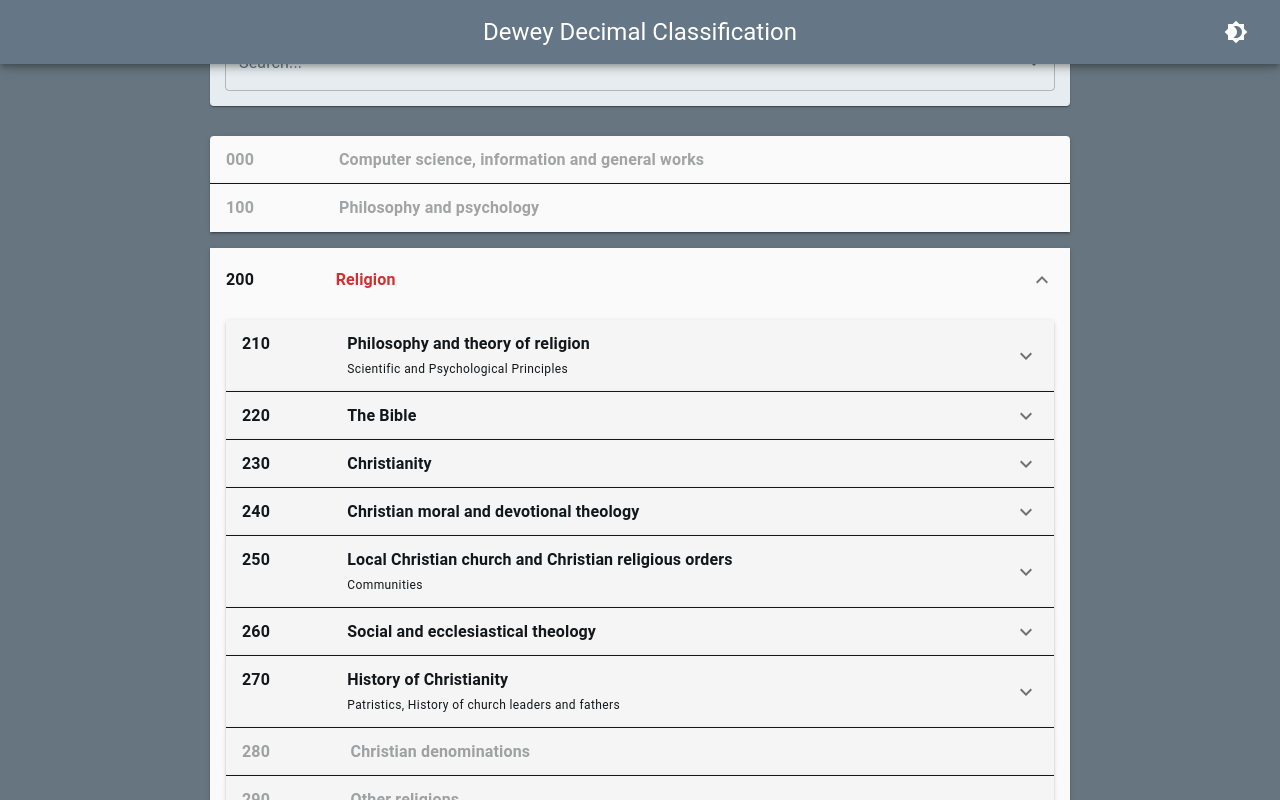
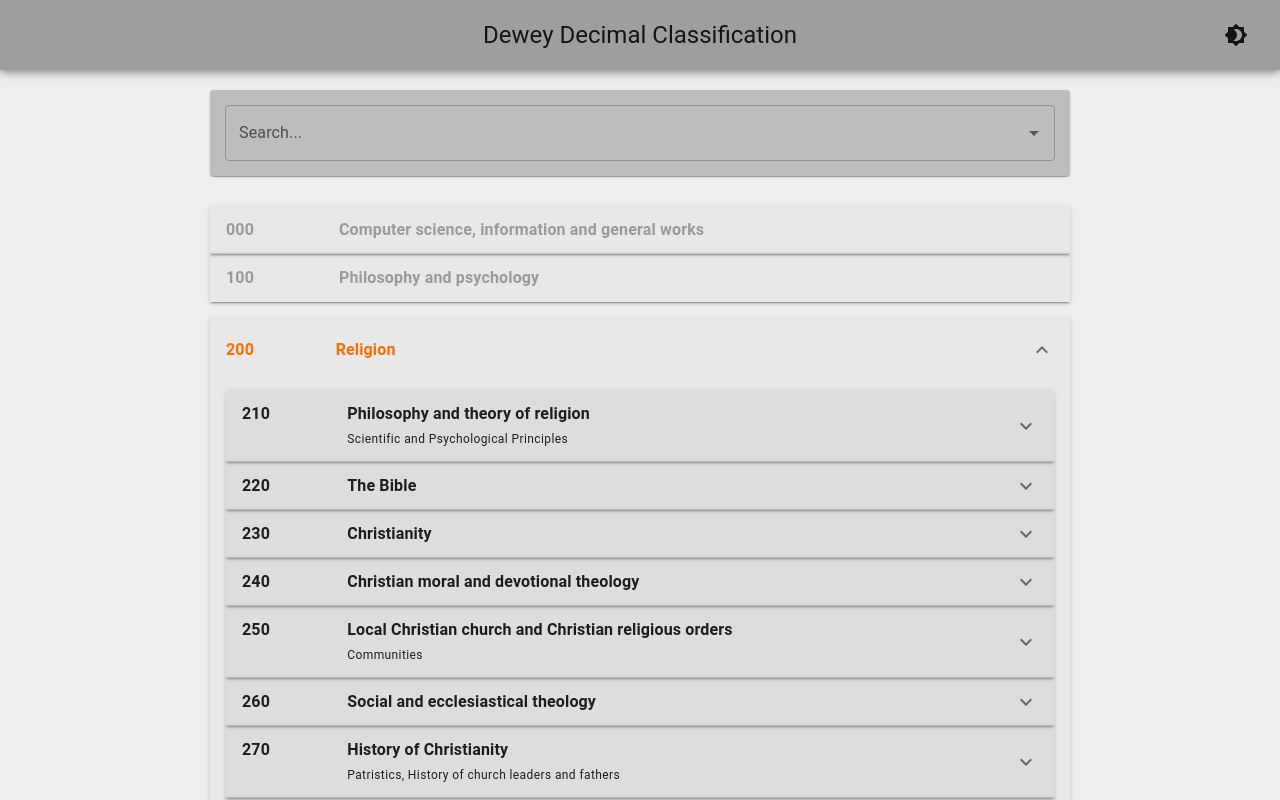
Before and after one commit to AdrianMetlenko/DDC, a React (Create React App) app: page / in a window 1280 px wide. Shown: the top 800 px of the page. Built offline with nearby package versions, Linux system fonts and the light colour scheme.

Commit message:
Theme progress

```diff
--- a/src/App.tsx
+++ b/src/App.tsx
@@ -1,71 +1,15 @@
-import React, {useContext, useEffect, useMemo, useState} from 'react';
+import React, {useEffect, useMemo, useState} from 'react';
 import {
     CssBaseline,
-    TextField, Autocomplete, Paper, PaletteMode, createTheme, ThemeProvider, PaletteColorOptions, ThemeOptions
+    TextField, Autocomplete, Paper, PaletteMode, createTheme, ThemeProvider
 } from '@mui/material';
 import ddcJson from './ddc.json'
-import {amber, blue, deepOrange, grey, indigo} from "@mui/material/colors";
 import {Helmet} from 'react-helmet'
 import {ddcCode, searchOption} from "./types/types";
 import {flatten} from "./functions/FlattenSearchOptions";
 import {createAccordion} from "./functions/CreateAccordionsRecursive";
 import TopBar from "./components/TopBar";
-
-const dark_mode = [
-    '#E6EEF8',
-    '#A1A5AB',
-    '#272C4A',
-    '#222845',
-    '#1A2039'
-]
-
-const light_mode = [
-    '#FFFFFF',
-    '#E6ECF0',
-    '#657786',
-    '#66757F',
-    '#14171A'
-]
-
-const getDesignTokens = (mode: PaletteMode) => ({
-    palette: {
-        mode,
-        ...(mode === 'light'
-            ? {
-                // palette values for light mode
-                primary: {
-                    main: light_mode[2]
-                },
-                divider: light_mode[4],
-                background: {
-                    default: light_mode[3],
-                    paper: light_mode[1],
-                },
-                text: {
-                    primary: light_mode[4],
-                    secondary: light_mode[3],
-                },
-            }
-            : {
-                // palette values for dark mode
-                primary: {
-                    main: dark_mode[2]
-                },
-                divider: dark_mode[4],
-                background: {
-                    default: dark_mode[3],
-                    paper: dark_mode[2],
-                },
-                text: {
-                    primary: dark_mode[1],
-                    secondary: dark_mode[2],
-                },
-            }),
-    },
-} as ThemeOptions);
-
-const ColorModeContext = React.createContext({toggleColorMode: () => {}})
-export const useColorModeContext = () => useContext(ColorModeContext);
+import {ColorModeContext, getDesignTokens} from "./Theme";
 
 function App() {
     const [mode, setMode] = useState<PaletteMode>('light');
@@ -98,10 +42,11 @@ function App() {
     return (
         <ColorModeContext.Provider value={colorMode}>
             <ThemeProvider theme={theme}>
-                <TopBar/>
+                <TopBar height={70}/>
                 <div style={{
                     background: theme.palette.background.default,
-                    height: '100vh',
+                    marginTop: 70,
+                    height: 'calc(100vh - 80px)',
                     display: 'flex',
                     alignItems: "center",
                     flexDirection: "column"
--- a/src/Theme.js
+++ /dev/null
@@ -1,10 +0,0 @@
-import {createTheme} from "@mui/material";
-import {blueGrey} from "@mui/material/colors";
-
-export const defaultTheme = createTheme({
-    palette: {
-        background:{
-            default: blueGrey['A100']
-        }
-    }
-});
--- /dev/null
+++ b/src/Theme.ts
@@ -0,0 +1,54 @@
+import {blueGrey, grey, orange} from "@mui/material/colors";
+import React, {useContext} from "react";
+
+import {
+    CssBaseline,
+    TextField, Autocomplete, Paper, PaletteMode, createTheme, ThemeProvider, PaletteColorOptions, ThemeOptions
+} from '@mui/material';
+
+export const ColorModeContext = React.createContext({toggleColorMode: () => {}})
+export const useColorModeContext = () => useContext(ColorModeContext);
+
+export const getDesignTokens = (mode: PaletteMode) => ({
+    palette: {
+        mode,
+        ...(mode === 'light'
+            ? {
+                // palette values for light mode
+                primary: grey,
+                secondary: orange,
+                // text:{
+                //     main: "#568FA6"
+                // },
+                background: {
+                    default: grey['200'],
+                    paper: grey['400']
+                },
+                // text: {
+                //     primary: light_mode[4],
+                //     secondary: light_mode[3],
+                // },
+            }:
+            {
+                // palette values for dark mode
+                primary: {
+                    light: "#272C4A",
+                    main: "#222845",
+                    dark: "#1A2039"
+                },
+                secondary: {
+                    light: "#F2CA50",
+                    main: "#F2CA50",
+                    dark: "#D99E30"
+                },
+                background: {
+                    default: "#222845",
+                    paper: "#1A2039",
+                },
+                text: {
+                    primary: "#E6EEF8",
+                    secondary: "#A1A5AB",
+                },
+            }),
+    },
+} as ThemeOptions);
--- a/src/components/TopBar.tsx
+++ b/src/components/TopBar.tsx
@@ -1,15 +1,15 @@
 import {AppBar, IconButton, Toolbar, Typography, useTheme} from "@mui/material";
 import {Brightness4, Brightness7, More, Search} from "@mui/icons-material";
-import {useColorModeContext} from "../App";
+import {useColorModeContext} from "../Theme";
 
-function TopBar() {
+function TopBar({height}: {height: number}) {
     const colorMode = useColorModeContext()
     const theme = useTheme()
     return (
-        <AppBar position="fixed" elevation={5}>
+        <AppBar position="fixed" elevation={5} sx={{height: height, justifyContent: 'center'}}>
             <Toolbar style={{width: '100%'}}>
                 <div style={{flex: 1}}/>
-                <Typography variant="h5" style={{flex: 1, textAlign: 'center'}}>
+                <Typography variant="h5" style={{color: theme.palette.text.primary, flex: 1, textAlign: 'center'}}>
                     Dewey Decimal Classification
                 </Typography>
                 <div style={{flex: 1, display: 'flex'}}>
--- a/src/functions/CreateAccordionsRecursive.tsx
+++ b/src/functions/CreateAccordionsRecursive.tsx
@@ -1,26 +1,7 @@
 import {ddcCode} from "../types/types";
-import {Accordion, AccordionDetails, AccordionSummary, Typography} from "@mui/material";
+import {Accordion, AccordionDetails, AccordionSummary, alpha, Typography} from "@mui/material";
 import {ExpandMore} from "@mui/icons-material";
 import React from "react";
-import {grey} from "@mui/material/colors";
-
-const colors = (depth: number) => {
-    const color = grey
-    switch (depth) {
-        case 1:
-            return color[50]
-        case 2:
-            return color[100]
-        case 3:
-            return color[300]
-        case 4:
-            return color[400]
-        case 5:
-            return color[500]
-        case 6:
-            return color[600]
-    }
-}
 
 export function createAccordion(code: ddcCode, expanded: string | null, setExpanded: any, matchDepth: number, theme: any) {
 
@@ -32,8 +13,7 @@ export function createAccordion(code: ddcCode, expanded: string | null, setExpan
     if (expanded) {
         expand = expanded.slice(0, matchDepth) === match
     }
-    const color = expand ? theme.palette.error.main : theme.palette.text.main
-
+    const color = expand ? theme.palette.secondary.dark : theme.palette.text.main
 
     if (code.children) {
         return <Accordion
@@ -56,9 +36,9 @@ export function createAccordion(code: ddcCode, expanded: string | null, setExpan
                     setExpanded(code.code)
                 }
             }}
-            style={{background: colors(matchDepth)}}>
+            style={{background: alpha(theme.palette.background.paper, matchDepth/8)}}>
             <AccordionSummary expandIcon={<ExpandMore/>} style={{display: 'flex'}}>
-                <Typography style={{flex: 1, paddingRight: '5%', fontWeight: 'bold'}}>{code.code}</Typography>
+                <Typography style={{color: color, flex: 1, paddingRight: '5%', fontWeight: 'bold'}}>{code.code}</Typography>
                 <div style={{flex: 10}}>
                     <Typography style={{color: color, fontWeight: 'bold'}}>{code.title}</Typography>
                     <Typography variant='caption'>{code.notes}</Typography>
@@ -73,7 +53,7 @@ export function createAccordion(code: ddcCode, expanded: string | null, setExpan
             elevation={2}
             disabled={!code.enabled}
             expanded={expanded === code.code}
-            style={{background: colors(matchDepth)}}
+            style={{background: alpha(theme.palette.background.paper, matchDepth/8)}}
         >
             <AccordionSummary style={{display: 'flex'}}>
                 <Typography style={{flex: 1, paddingRight: '5%', fontWeight: 'bold'}}>{code.code}</Typography>
```
Also changed, not shown: 1 other file (tests, documents, lock files or other folders).
